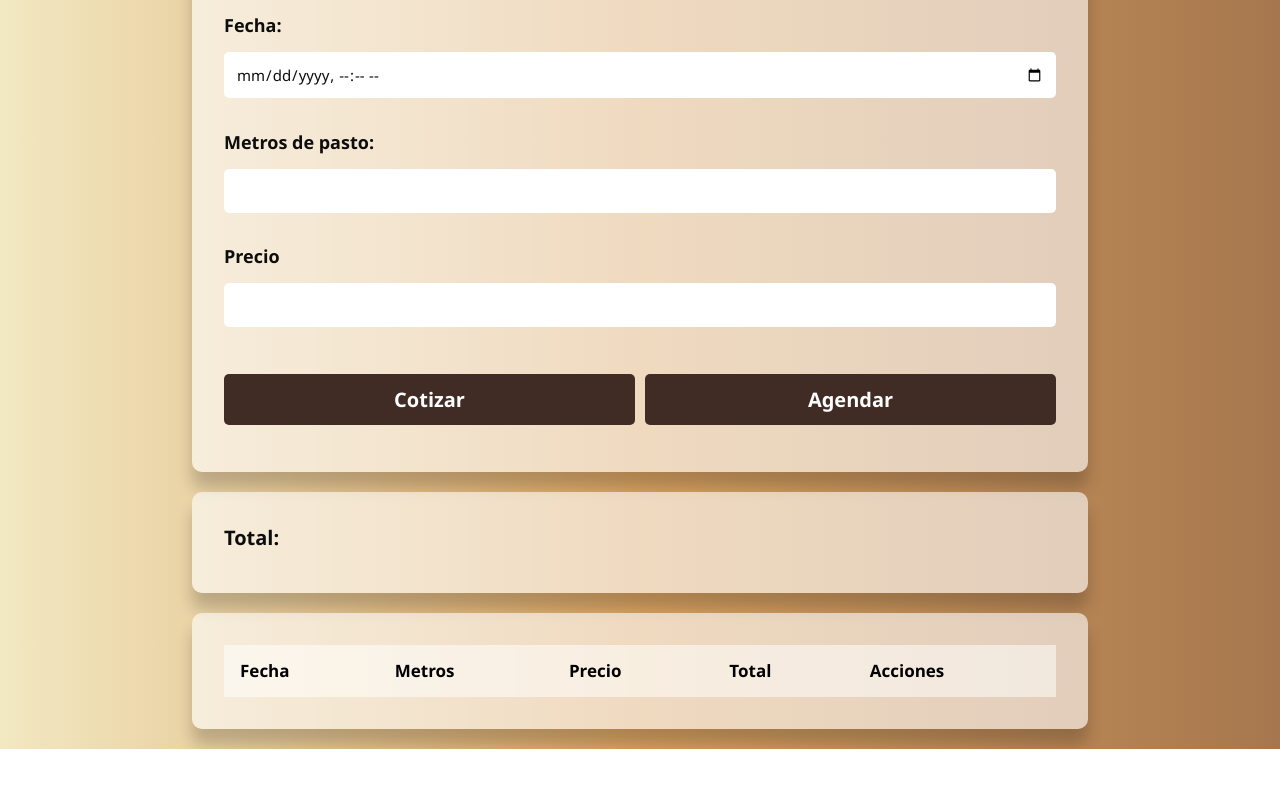
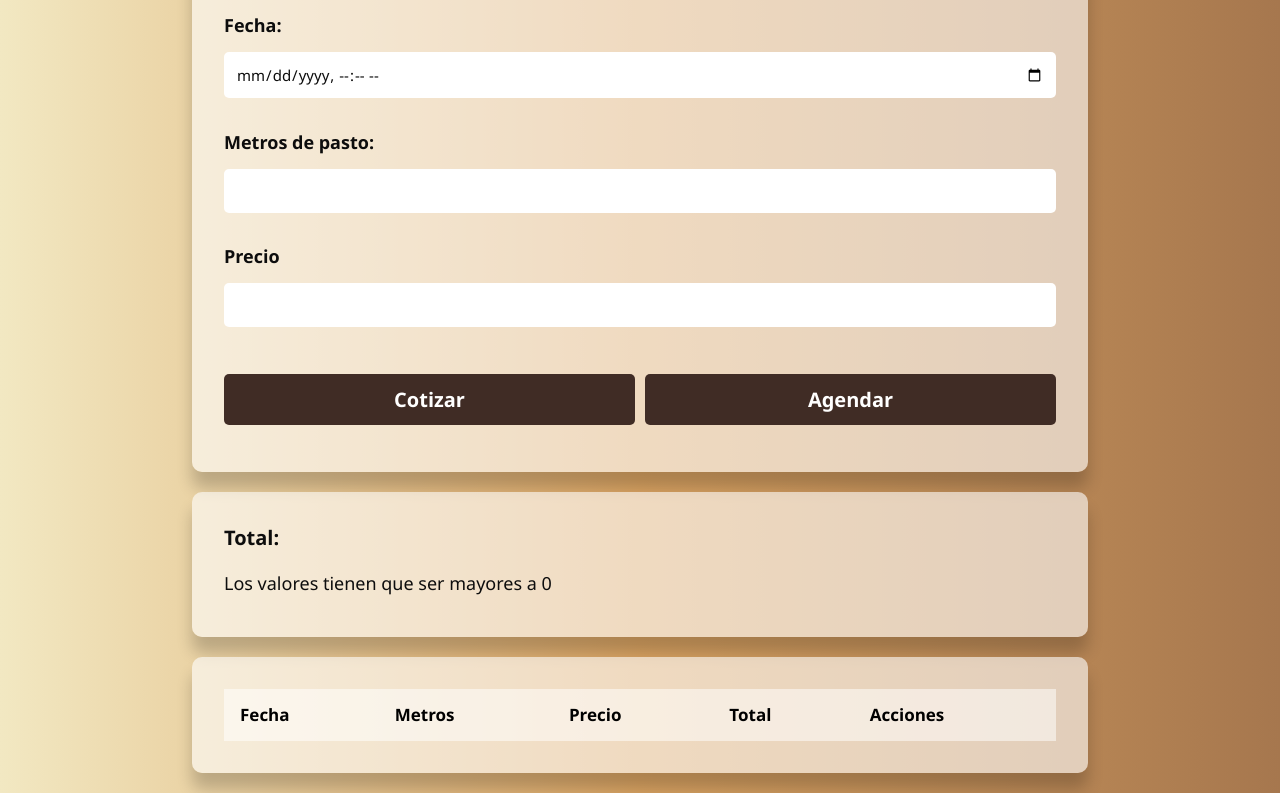
Before and after one commit to AdairKevin/CotizadorCarpas, a plain HTML site: page agendaPasto/rentaPasto.html in a window 1280 px wide. Both pictures are taken after a click on the button "Cotizar". Shown: the part 117-910 px from the top of the page. Before the commit the page ends 866 px from the top, so only its background shows below. Drawn offline with Linux system fonts and the light colour scheme; no server answers.

Commit message:
agregadoCotizacionPasto

```diff
--- a/agendaPasto/rentaPasto.css
+++ b/agendaPasto/rentaPasto.css
@@ -94,11 +94,9 @@ button:hover {
     width: 40%;
     padding: 2rem;
     border-radius: 10px;
-    display: flex;
-    justify-content: center;
 }
 
-.titulo {
+.titulo {a
     width: 100%;
     margin: 0;
     font-size: 20px;
--- a/agendaPasto/rentaPasto.html
+++ b/agendaPasto/rentaPasto.html
@@ -33,7 +33,7 @@
             </div>
 
             <div class="button">
-                <button type="button">Cotizar</button>
+                <button type="button" id="cotizar">Cotizar</button>
                 <button type="submit">Agendar</button>
             </div>
 
--- a/agendaPasto/rentaPasto.js
+++ b/agendaPasto/rentaPasto.js
@@ -1,18 +1,38 @@
-const form =  document.querySelector('form');
+const form = document.querySelector('form');
+const totalElement = document.getElementById('total');
 
-form.addEventListener('submit', function(event){
+form.addEventListener('submit', function (event) {
 
-    event.preventDefault();
+  event.preventDefault();
 
-    const fecha = document.getElementById('fecha').value;
-    const metros = parseInt(document.getElementById('metrosPasto').value) || 0;
-    const precio = parseInt(document.getElementById('precio').value) || 0;
+  const fecha = document.getElementById('fecha').value;
+  const metros = parseInt(document.getElementById('metrosPasto').value) || 0;
+  const precio = parseInt(document.getElementById('precio').value) || 0;
 
-    console.log(fecha, metros, precio)
+
 
 });
 
+document.getElementById('cotizar').addEventListener('click', function () {
 
+
+  const metros = parseInt(document.getElementById('metrosPasto').value) || 0;
+  const precio = parseInt(document.getElementById('precio').value) || 0;
+
+
+  let total = 0;
+  let mensajeError = '';
+
+  if (metros && precio) {
+    total = (metros * 8) * precio;
+  }else{
+    mensajeError = 'Los valores tienen que ser mayores a 0'
+  }
+
+  totalElement.textContent = total || mensajeError;
+
+
+});
 
 const tablaBody = document.querySelector(".tabla tbody");
 
```
